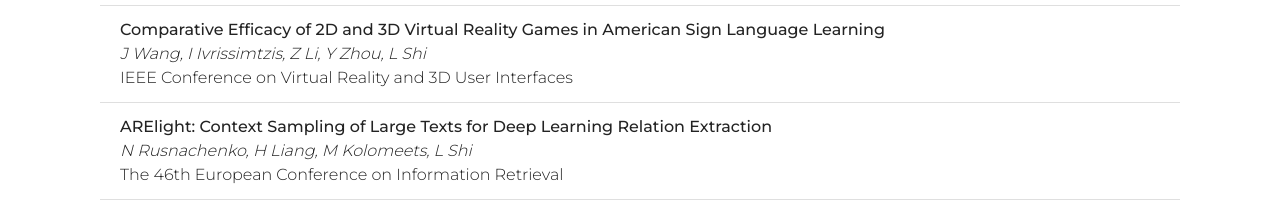
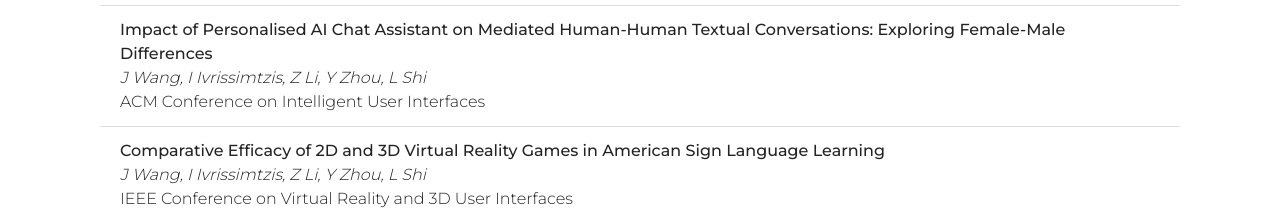
Before and after one commit to Haii-Lab/Haii-Lab.github.io, a plain HTML site: page publications.html in a window 1280 px wide. Shown: the part 298-509 px from the top of the page. Drawn offline with Linux system fonts and the light colour scheme.

Commit message:
new paper

```diff
--- a/publications.html
+++ b/publications.html
@@ -67,6 +67,9 @@
                 <div class="col-12">
                     <h2 class="text-center">2024</h2>
                     <ul class="list-group list-group-flush">
+                        <li class="list-group-item"><strong>Impact of Personalised AI Chat Assistant on Mediated Human-Human Textual Conversations: Exploring Female-Male Differences</strong>
+                            <br><em>J Wang, I Ivrissimtzis, Z Li, Y Zhou, L Shi</em>
+                            <br>ACM Conference on Intelligent User Interfaces</li>
                         <li class="list-group-item"><strong>Comparative Efficacy of 2D and 3D Virtual Reality Games in American Sign Language Learning</strong>
                             <br><em>J Wang, I Ivrissimtzis, Z Li, Y Zhou, L Shi</em>
                             <br>IEEE Conference on Virtual Reality and 3D User Interfaces</li>
```
